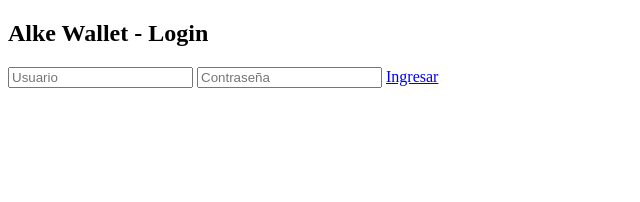
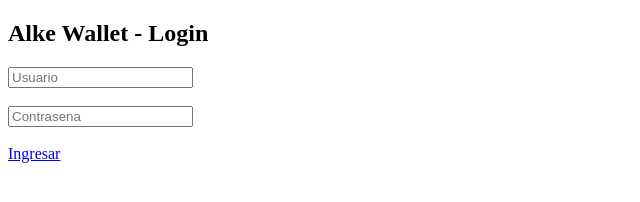
Before and after one commit to fernandapazr-hub/alke-wallet, a plain HTML site: page index.html in a window 1280 px wide. Shown: the whole page, without its empty margins (0-640 px from the left). Drawn offline with Linux system fonts and the light colour scheme.

Commit message:
fix link login
Updated the HTML structure and corrected the password placeholder.

```diff
--- a/index.html
+++ b/index.html
@@ -1,15 +1,17 @@
 <!DOCTYPE html>
-<html lang="es">
+<html>
 <head>
 <meta charset="UTF-8">
-<title>Login - Alke Wallet</title>
+<title>Login</title>
 </head>
+
 <body>
 
 <h2>Alke Wallet - Login</h2>
 
-<input type="text" placeholder="Usuario">
-<input type="password" placeholder="Contraseña">
+<input type="text" placeholder="Usuario"><br><br>
+<input type="password" placeholder="Contrasena"><br><br>
+
 <a href="menu.html">Ingresar</a>
 
 </body>
```
